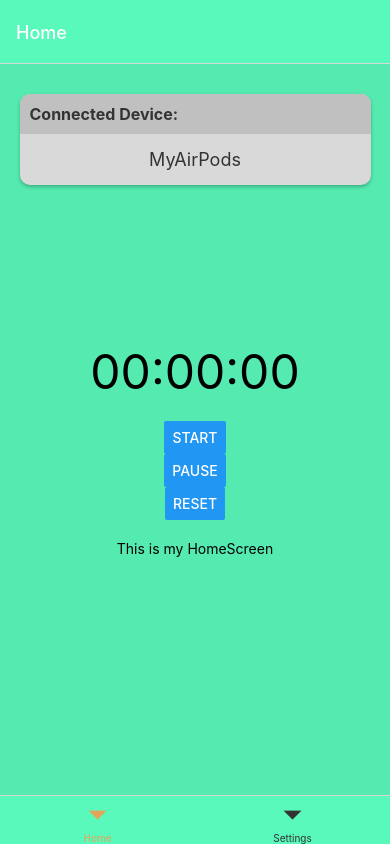
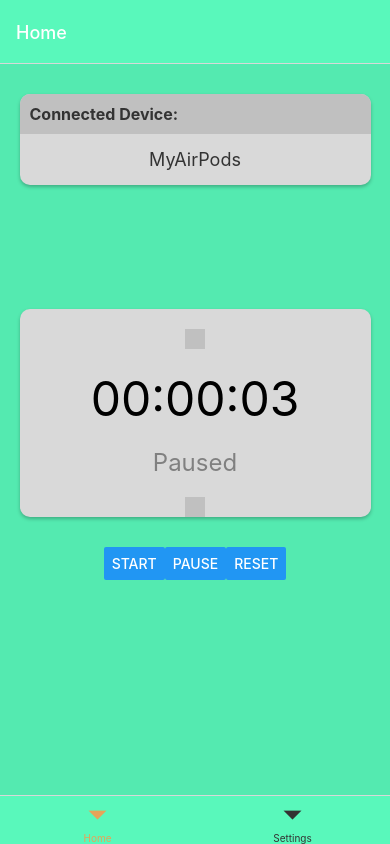
Before and after one commit to DavisZee/AlarmApp, a React Native app in the folder MyAlarmApp/: screen /Tabs in a window 390 px wide. Built offline with nearby package versions, Linux system fonts and the light colour scheme.

Commit message:
improved timer UI and homescreen logic

```diff
--- a/MyAlarmApp/components/Timer.tsx
+++ b/MyAlarmApp/components/Timer.tsx
@@ -1,16 +1,35 @@
 import React, { useState, useEffect } from 'react';
 import { View, Text, Button, StyleSheet } from 'react-native';
 
-const Timer: React.FC = () => {
-    const [time, setTime] = useState(0); // time in seconds
-    const [isRunning, setIsRunning] = useState(false);
+
+interface TimerProps {
+    time: number; // accept time as a prop
+    isRunning: boolean;
+    setIsRunning: React.Dispatch<React.SetStateAction<boolean>>; // function to set running state
+    setTime: React.Dispatch<React.SetStateAction<number>>; // function to set time
+}
+
+
+const Timer: React.FC<TimerProps> = ( {time, isRunning, setIsRunning, setTime} ) => {
+    // testing input value
+    //let input = 3;
+
+    //const [time, setTime] = useState(input); // time in seconds starts at 10 seconds
+    //const [isRunning, setIsRunning] = useState(false);
 
     useEffect(() => {
-        let interval: NodeJS.Timeout | null = null;
+        let interval: NodeJS.Timeout | undefined;
 
-        if (isRunning) {
+        if (isRunning && time > 0) {
             interval = setInterval(() => {
-                setTime(prevTime => prevTime + 1);
+                setTime(prevTime => {
+                    if (prevTime <= 1) {
+                        clearInterval(interval); // clear interval when time reaches 0
+                        setIsRunning(false); // stop timer
+                        return 0;// set time to 0
+                    }
+                return prevTime - 1;
+            });
             }, 1000);
         } else if (!isRunning && time !== 0) {
             clearInterval(interval);
@@ -21,15 +40,18 @@ const Timer: React.FC = () => {
                 clearInterval(interval);
             }
         };
-    }, [isRunning, time]);
+    }, [isRunning, time, setIsRunning, setTime]);
 
+
+
+    /*
     const startTimer = () => setIsRunning(true);
     const pauseTimer = () => setIsRunning(false);
     const resetTimer = () => {
         setIsRunning(false);
-        setTime(0);
+        setTime(input);
     };
-
+    */
     const formatTime = (seconds: number) => {
         const hours = Math.floor(seconds / 3600);
         const minutes = Math.floor((seconds % 3600) / 60);
@@ -40,9 +62,13 @@ const Timer: React.FC = () => {
     return (
         <View style={styles.timerContainer}>
             <Text style={styles.timerText}>{formatTime(time)}</Text>
+            <Text style={styles.statusText}>{isRunning ? 'Running' : 'Paused'}</Text>
+            {/**
             <Button title="Start" onPress={startTimer} />
             <Button title="Pause" onPress={pauseTimer} />
             <Button title="Reset" onPress={resetTimer} />
+            */}
+
         </View>
     );
 };
@@ -56,6 +82,10 @@ const styles = StyleSheet.create({
         fontSize: 48,
         marginBottom: 20,
     },
+    statusText: {
+        fontSize: 24,
+        color: 'gray',
+    },
 });
 
 export default Timer;
--- a/MyAlarmApp/screens/styles.tsx
+++ b/MyAlarmApp/screens/styles.tsx
@@ -25,7 +25,7 @@ export const styles = StyleSheet.create({
   },
 });
 
-export const card_styles = StyleSheet.create({
+export const bt_card_styles = StyleSheet.create({
     card: {
         backgroundColor: '#D9D9D9',
         borderRadius: 10,
@@ -63,8 +63,28 @@ export const card_styles = StyleSheet.create({
     },
 });
 
-export const alarm_styles = StyleSheet.create({
-  button: {
+export const alarm_card_styles = StyleSheet.create({
+    card: {
+        backgroundColor: '#D9D9D9',
+        borderRadius: 10,
+        overflow: 'hidden', // ensures beveled edges by clipping child views
+        margin: 10,
+        width: '90%',
+        alignSelf: 'center',
+        elevation: 4, // adds shadow on android
+        shadowColor: '#000', // add shadow on iOS
+        shadowOffset: { width: 0, height: 2 },
+        shadowOpacity: 0.25,
+        shadowRadius: 3.84,
+        alignItems: 'center',
+        justifyContent: 'center',
+        paddingTop: 20,
+    },
+    cardBorder: {
+        backgroundColor: '#C0C0C0',
+        padding: 10,
+    },
+    button: {
     backgroundColor: '#FF5733',
     padding: 12,
     borderRadius: 8,
--- a/MyAlarmApp/screens/tab_screens/HomeScreen.tsx
+++ b/MyAlarmApp/screens/tab_screens/HomeScreen.tsx
@@ -1,31 +1,70 @@
 import { Button, StyleSheet, Text, View } from 'react-native';
-import React from 'react';
-import { styles, card_styles } from '../styles'; // import path for styles
+import React, { useState } from 'react';
+import { styles, bt_card_styles, alarm_card_styles } from '../styles'; // import path for styles
 import Timer from '../../components/Timer';
 
 
 const HomeScreen: React.FC = () => {
+  // temp test value
+  const input = 3;
+
+
+  const [time, setTime] = useState(input); // initial timer in seconds
+  const [isRunning, setIsRunning] = useState(false);
+
+  const startTimer = () => setIsRunning(true);
+  const pauseTimer = () => setIsRunning(false);
+  const resetTimer = () => {
+    setIsRunning(false);
+    setTime(input); // reset to initial value
+  };
+
   return (
     <View style={styles.container}>
       {/* Card component */}
-      <View style={card_styles.card}>
-        <View style={card_styles.cardHeader}>
-          <Text style={card_styles.headerText}>Connected Device:</Text>
+      <View style={bt_card_styles.card}>
+        <View style={bt_card_styles.cardHeader}>
+          <Text style={bt_card_styles.headerText}>Connected Device:</Text>
         </View>
 
         {/* Card body */}
-        <View style={card_styles.cardBody}>
-          <Text style={card_styles.bodyText}>MyAirPods</Text>
+        <View style={bt_card_styles.cardBody}>
+          <Text style={bt_card_styles.bodyText}>MyAirPods</Text>
         </View>
       </View>
-      <Timer/>
 
-      <Text>This is my HomeScreen</Text>
+      {/* Card component */}
+      <View style={alarm_card_styles.card}>
+        {/* header */}
+        <View style={alarm_card_styles.cardBorder}>
+        </View>
 
+        {/* alarm body */}
+        <View>
+          <Timer time={time} isRunning={isRunning} setIsRunning={setIsRunning} setTime={setTime} />
+        </View>
+
+        {/* footer */}
+        <View style={alarm_card_styles.cardBorder}>
+        </View>
+      </View>
+
+      {/** place buttons here */}
+      <View style={but_styles.buttonContainer}>
+        <Button title="Start" onPress={startTimer} />
+        <Button title="Pause" onPress={pauseTimer} />
+        <Button title="Reset" onPress={resetTimer} />
+      </View>
     </View>
   );
 };
 
-
+const but_styles = StyleSheet.create({
+  buttonContainer: {
+    flexDirection: 'row',
+    justifyContent: 'space-around',
+    marginTop: 20,
+  },
+});
 
 export default HomeScreen;
```
